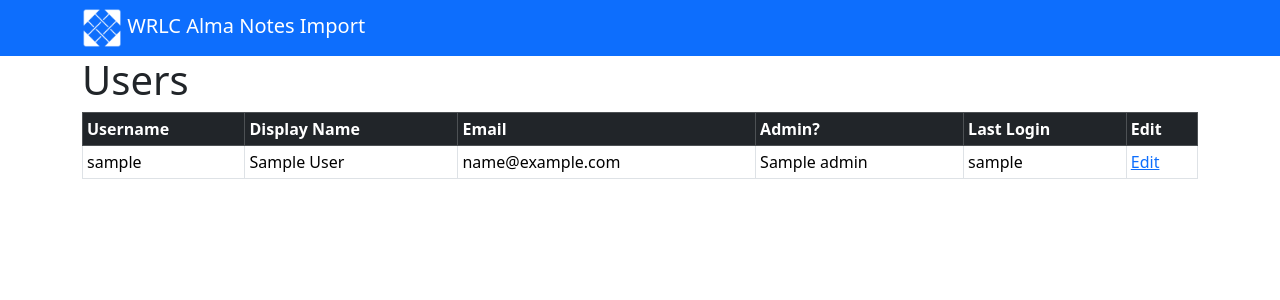
After one commit to WRLC/alma-notes-import-flask, a Flask app: template templates/users.html in a window 1280 px wide. The commit adds this page. Shown: the top 300 px of the page. Run offline with Flask 3, Linux system fonts and the light colour scheme; the template is opened without the code that fills it: most values are stand-ins (such as "Sample title", 1, 10 or a date in 2020); parts of the project's set-up code (start-up, migrations or seed data) failed here and were passed over.

Commit message:
user management for admins

```diff
--- a/app.py
+++ b/app.py
@@ -1,6 +1,6 @@
 from flask import Flask, render_template, flash, session, redirect, url_for, request, abort
 from celery import Celery
-from forms import UploadForm, InstitutionForm
+from forms import UploadForm, InstitutionForm, UserForm
 from werkzeug.utils import secure_filename
 import os
 import logging
@@ -10,13 +10,13 @@ import chardet
 import requests
 import json
 from settings import ALMA_SERVER, log_dir, SECRET_APP_KEY, sender_email, smtp_address, saml_sp, \
-    cookie_issuing_file, institution, site_url, shared_secret, database
+    cookie_issuing_file, institution_code, site_url, shared_secret, database
 import smtplib
 import email.message
 from functools import wraps
 import jwt
 from models import user_login, db, add_batch_import, check_user, get_batch_imports, get_institutions, addinstitution, \
-    get_single_institution, Institution
+    get_single_institution, Institution, get_users, User
 
 app = Flask(__name__)
 
@@ -87,6 +87,10 @@ def auth_required(f):
 
     return decorated
 
+
+##########
+# Routes #
+##########
 
 @app.route('/', methods=['GET', 'POST'])
 @auth_required
@@ -170,7 +174,7 @@ def login():
         login_url = saml_sp
         login_url += cookie_issuing_file
         login_url += '?institution='
-        login_url += institution
+        login_url += institution_code
         login_url += '&url='
         login_url += site_url
         login_url += '/login/n'
@@ -214,17 +218,6 @@ def institutions():
 # Institution handler
 @app.route('/institutions/<code>')
 @auth_required
-def institution(code):
-    if 'admin' not in session['authorizations']:
-        abort(403)
-    iz = code
-    app_log.debug(iz)
-    return redirect(url_for('institutions'))
-
-
-# Edit institution handler
-@app.route('/institutions/<code>/edit', methods=['GET', 'POST'])
-@auth_required
 def edit_institution(code):
     if 'admin' not in session['authorizations']:
         abort(403)
@@ -255,6 +248,39 @@ def add_institution():
         return redirect(url_for('institutions'))
     return render_template('add_institution.html', form=form)
 
+
+# Users handler
+@app.route('/users')
+@auth_required
+def users():
+    if 'admin' not in session['authorizations']:
+        abort(403)
+    allusers = get_users()
+    return render_template('users.html', allusers=allusers)
+
+
+# Edit User handler
+@app.route('/users/<userid>', methods=['GET', 'POST'])
+@auth_required
+def edit_user(userid):
+    if 'admin' not in session['authorizations']:
+        abort(403)
+    edituser = User.query.get_or_404(userid)
+    form = UserForm(obj=edituser)
+    if form.validate_on_submit():
+        edituser.username = form.username.data
+        edituser.displayname = form.displayname.data
+        edituser.emailaddress = form.email.data
+        edituser.admin = form.admin.data
+        db.session.commit()
+        flash(edituser.displayname + ' updated', 'info')
+        return redirect(url_for('users'))
+    return render_template('edit_user.html', form=form)
+
+
+################
+# Celery tasks #
+################
 
 # Celery task
 @celery.task
@@ -338,6 +364,10 @@ def batch(csvfile, almafield, useremail, key):
     return emailbody  # Return email body for testing
 
 
+####################
+# Helper functions #
+####################
+
 # Send email
 def send_email(body, filename, useremail):
     message = email.message.Message()  # create message
--- a/settings.template.py
+++ b/settings.template.py
@@ -8,4 +8,4 @@ sender_email = ''
 site_url = ''
 saml_sp = ''
 cookie_issuing_file = ''
-institution = ''
+institution_code = ''
--- a/templates/base.html
+++ b/templates/base.html
@@ -22,6 +22,9 @@
                                 {% if 'admin' in session['authorizations'] %}
                                     <li class="nav-item">
                                         <a class="nav-link" href="{{ url_for('institutions') }}">Institutions</a>
+                                    </li>
+                                    <li class="nav-item">
+                                        <a class="nav-link" href="{{ url_for('users') }}">Users</a>
                                     </li>
                                 {% endif %}
                                 <li class="nav-item">
--- a/templates/edit_institution.html
+++ b/templates/edit_institution.html
@@ -10,7 +10,8 @@
         </div>
         <div class="mb-3 required">
             {{ form.code.label(class="form-label") }}
-            {{ form.code(class="form-control", disabled=True) }}
+            {{ form.code(class="form-control", disabled=True, ariadescribedby="codeHelpBlock") }}
+            <div id="codeHelpBlock" class="form-text">The institution code cannot be changed.</div>
         </div>
         <div class="mb-3 required">
             {{ form.apikey.label(class="form-label") }}
--- a/templates/institutions.html
+++ b/templates/institutions.html
@@ -21,7 +21,7 @@
                 <tr>
                     <td>{{ iz.name }}</td>
                     <td>{{ iz.code }}</td>
-                    <td>{{ iz.apikey }}</td>
+                    <td class="text-danger">{{ iz.apikey }}</td>
                     <td><a href="{{ url_for('edit_institution', code=iz.code) }}">Edit</a></td>
                 </tr>
             {% endfor %}
--- a/templates/upload.html
+++ b/templates/upload.html
@@ -24,7 +24,7 @@
     </form>
     {% if imports|length > 0 %}
         <h2>Import History</h2>
-        <table class="table table-bordered table-hover table-sm report">
+        <table class="table table-bordered table-hover table-sm report small">
             <thead class="table-dark sticky-top">
                 <tr>
                     <th>Uploaded</th>
--- /dev/null
+++ b/templates/users.html
@@ -0,0 +1,33 @@
+{% extends 'base.html' %}
+
+{% block content %}
+    <h1>Users</h1>
+    {% if allusers|length == 0 %} }}
+        <p>No users found.</p>
+    {% else %}
+        <table class="table table-bordered table-hover table-sm">
+            <thead class="table-dark sticky-top">
+                <tr>
+                    <th>Username</th>
+                    <th>Display Name</th>
+                    <th>Email</th>
+                    <th>Admin?</th>
+                    <th>Last Login</th>
+                    <th>Edit</th>
+                </tr>
+            </thead>
+            <tbody>
+                {% for user in allusers %}
+                    <tr>
+                        <td>{{ user.username }}</td>
+                        <td>{{ user.displayname }}</td>
+                        <td>{{ user.emailaddress }}</td>
+                        <td>{{ user.admin }}</td>
+                        <td>{{ user.last_login }}</td>
+                        <td><a href="{{ url_for('edit_user', userid=user.id) }}">Edit</a></td>
+                    </tr>
+                {% endfor %}
+            </tbody>
+        </table>
+    {% endif %}
+{% endblock %}
```
Also changed, not shown: forms.py (+9 -1 lines), models.py (+12 -0 lines), templates/edit_user.html (added, +25 -0 lines).
